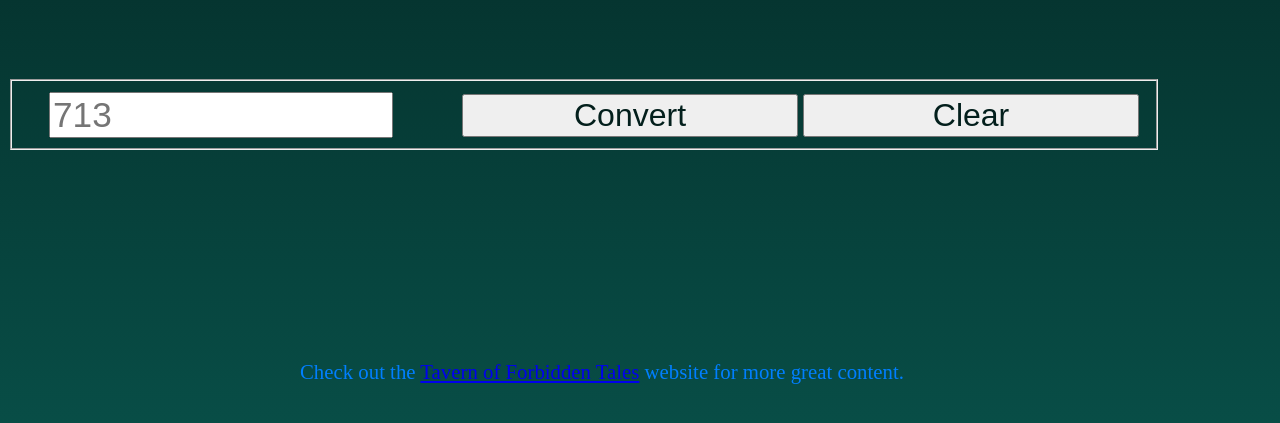
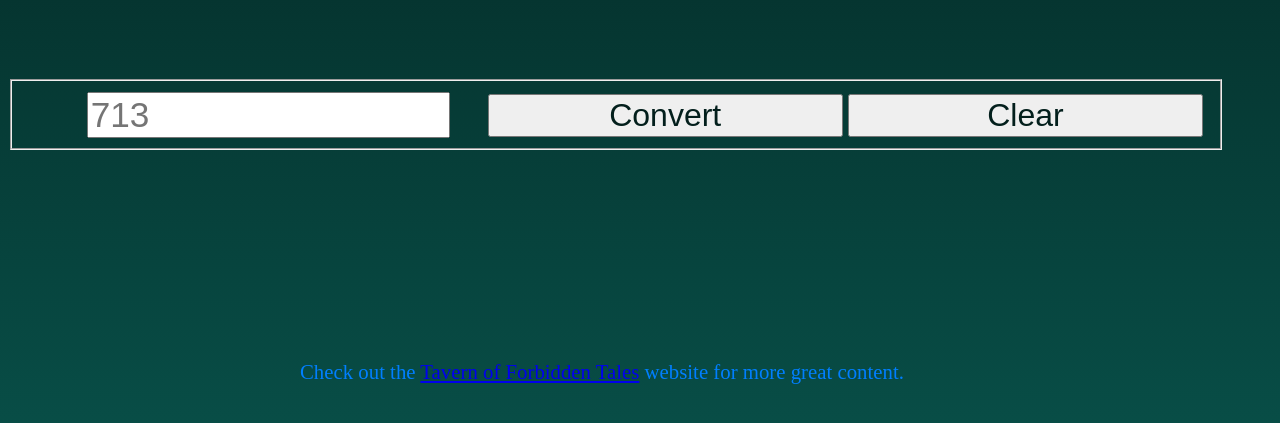
Before and after one commit to ConnorWrites/Roman-numeral-converter-App, a plain HTML site: page index.html in a window 1280 px wide. Shown: the part 381-804 px from the top of the page. Drawn offline with Linux system fonts and the light colour scheme.

Commit message:
Update styles.css

```diff
--- a/styles.css
+++ b/styles.css
@@ -3,8 +3,8 @@ body { background: linear-gradient(#031f1c, #084e47); width:100%; height:100vh;
 .image {text-align: center; color: white; }
 h1 {margin-top: -80px; font-size: 2.5rem; }
 .info { margin-top: -30px; margin-bottom: 20px; }
-.container {display: inline-block; text-align: center; margin-top: 70px; width:90vw; }
-#number { float: left; font-size: 2.2rem; margin-top:5px; width: 30%; margin-left: 25px; }
+.container {display: inline-block; text-align: center; margin-top: 70px; width:95vw; }
+#number { font-size: 2.2rem; margin-top:5px; width: 30%; margin-left: 25px; }
 button { width:30%; color: #031f1c; font-size: 2rem; float: right; margin-top: 7px; margin-right: 5px; }
 .result { display: block; text-align: center; margin-left: 120px; color: #007fff; width:80vw; margin-top: 50px; font-size: 2.5rem; }
 footer { position: absolute; left:300px; bottom: 35px; color: #007fff; font-size:1.3rem; }
```
